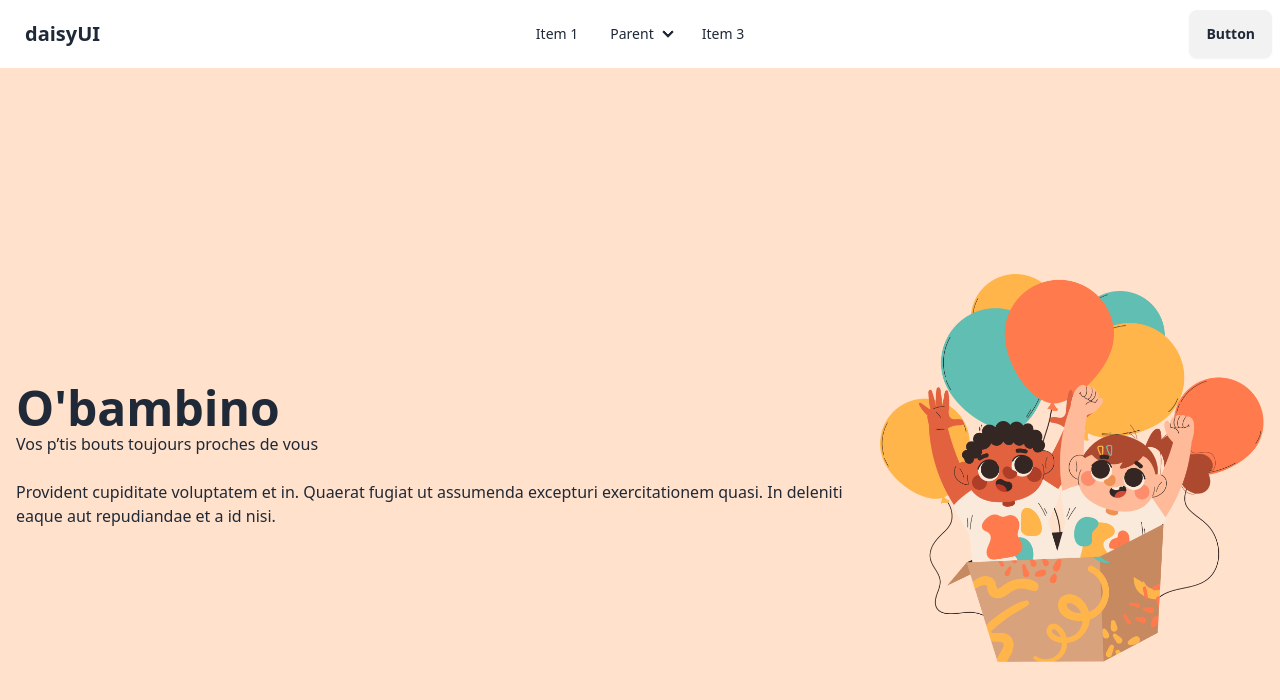
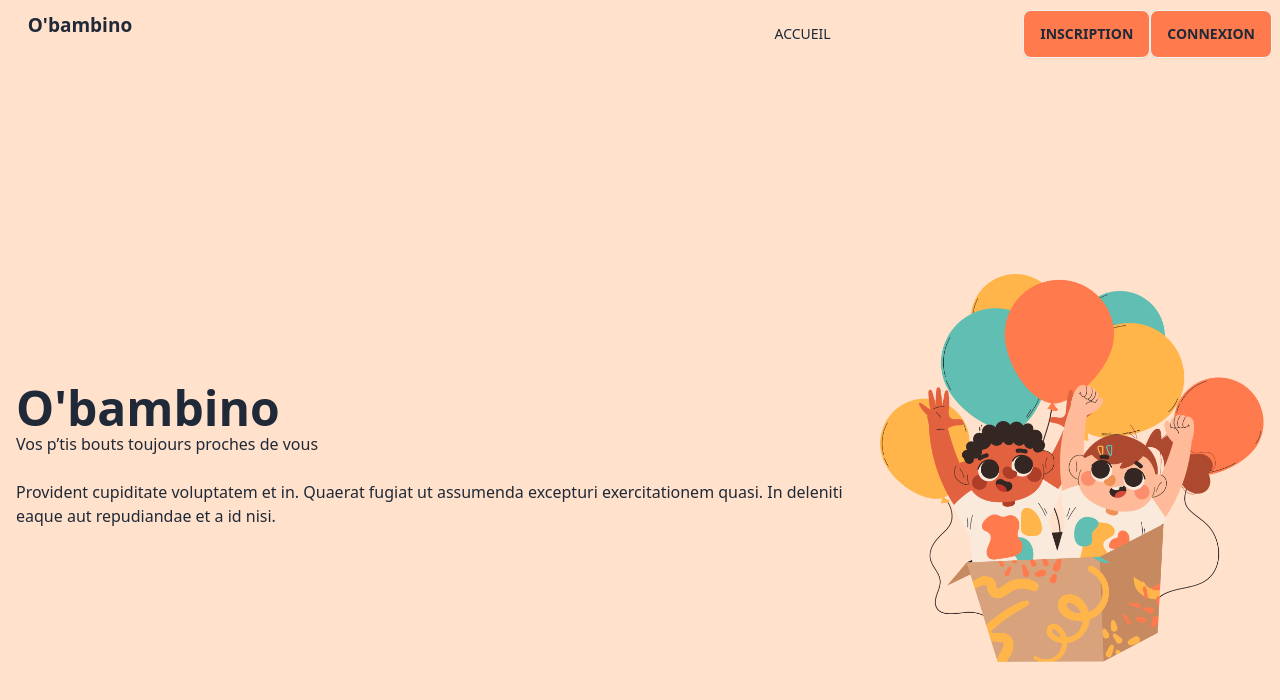
Before and after one commit to MennelSari/Obambino, a React (Vite) app: page / in a window 1280 px wide. Shown: the top 700 px of the page. Built offline with nearby package versions, Linux system fonts and the light colour scheme.

Commit message:
Responsive of homepublic page is fixed

```diff
--- a/src/components/HeaderPublic.tsx
+++ b/src/components/HeaderPublic.tsx
@@ -1,45 +1,31 @@
 import {Link} from 'react-router-dom';
-import HautGauche from "../assets/hautgauche.png";
 
 const HeaderPublic = () => {
   return (
-    <div className="navbar bg-base-100">
+    <div className="navbar bg-transparent">
   <div className="navbar-start">
     <div className="dropdown">
       <div tabIndex={0} role="button" className="btn btn-ghost lg:hidden">
         <svg xmlns="http://www.w3.org/2000/svg" className="h-5 w-5" fill="none" viewBox="0 0 24 24" stroke="currentColor"><path strokeLinecap="round" strokeLinejoin="round" strokeWidth="2" d="M4 6h16M4 12h8m-8 6h16" /></svg>
       </div>
+      {/* Mobile menu */}
       <ul tabIndex={0} className="menu menu-sm dropdown-content mt-3 z-[1] p-2 shadow bg-base-100 rounded-box w-52">
-        <li><a>Item 1</a></li>
-        <li>
-          <a>Parent</a>
-          <ul className="p-2">
-            <li><a>Submenu 1</a></li>
-            <li><a>Submenu 2</a></li>
-          </ul>
-        </li>
-        <li><a>Item 3</a></li>
+        <li><Link to="/">ACCUEIL</Link></li>
+
       </ul>
     </div>
-    <a className="btn btn-ghost text-xl">daisyUI</a>
+    <a className="btn btn-ghost text-xl hidden md:block">O'bambino</a>
   </div>
-  <div className="navbar-center hidden lg:flex">
+  {/* Desktop menu */}
+  <div className="navbar-end hidden lg:flex">
     <ul className="menu menu-horizontal px-1">
-      <li><a>Item 1</a></li>
-      <li>
-        <details>
-          <summary>Parent</summary>
-          <ul className="p-2">
-            <li><a>Submenu 1</a></li>
-            <li><a>Submenu 2</a></li>
-          </ul>
-        </details>
-      </li>
-      <li><a>Item 3</a></li>
+      <li><Link to="/">ACCUEIL</Link></li>
+
     </ul>
   </div>
   <div className="navbar-end">
-    <a className="btn">Button</a>
+  <Link to="/register" className="btn bg-[#FF7B4D]">INSCRIPTION</Link>
+  <Link to="/login" className="btn bg-[#FF7B4D]">CONNEXION</Link>
   </div>
   {/*<div>
       <div className="navbar bg-[#FFE1CC]">
--- a/src/components/HeroPublic.tsx
+++ b/src/components/HeroPublic.tsx
@@ -30,7 +30,7 @@ const HeroPublic = () => {
 
  <div className="hero min-h-screen bg-[#FFE1CC]">
   <div className="hero-content flex-col lg:flex-row-reverse">
-    <img src={Balloon} className="max-w-sm rounded-lg" />
+    <img src={Balloon} className="max-w-sm rounded-lg w-full h-auto" />
     <div>
       <h1 className="text-5xl font-bold">O'bambino</h1>
       <h2>Vos p’tis bouts toujours proches de vous
```
